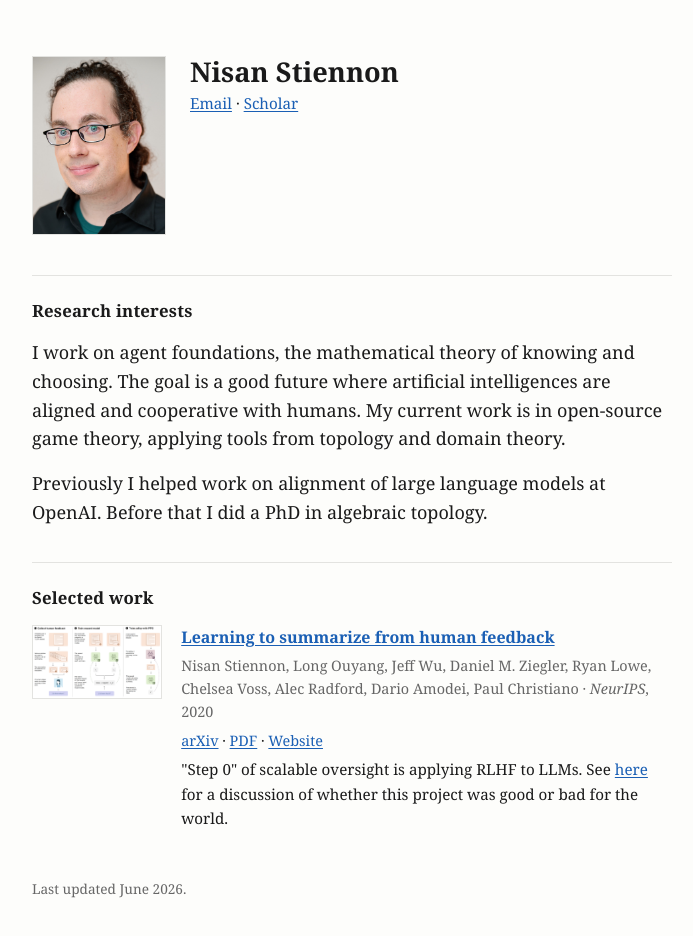
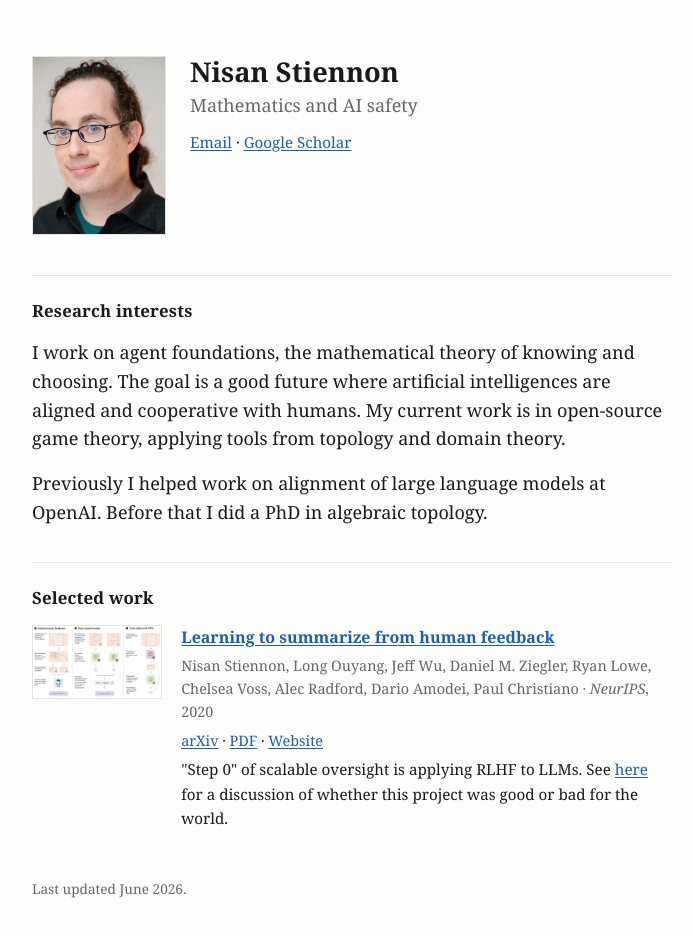
Before and after one commit to Nisan-Stiennon/nisan-stiennon.github.io, a plain HTML site: page index.html in a window 1280 px wide. Shown: the whole page, without its empty margins (288-981 px from the left). Drawn offline with Linux system fonts and the light colour scheme.

Commit message:
"Mathematics and AI safety"

```diff
--- a/index.html
+++ b/index.html
@@ -85,10 +85,10 @@
   <img class="portrait" src="photo.jpg" alt="Photograph of Nisan Stiennon">
   <div>
     <h1>Nisan Stiennon</h1>
-    <!-- <p class="affil"></p> -->
+    <p class="affil">Mathematics and AI safety</p>
     <p class="contact">
       <a href="mailto:nisan+web@stiennon.com">Email</a> ·
-      <a href="https://scholar.google.com/citations?user=Fa2NOmAAAAAJ">Scholar</a>
+      <a href="https://scholar.google.com/citations?user=Fa2NOmAAAAAJ">Google Scholar</a>
     </p>
   </div>
 </header>
```
